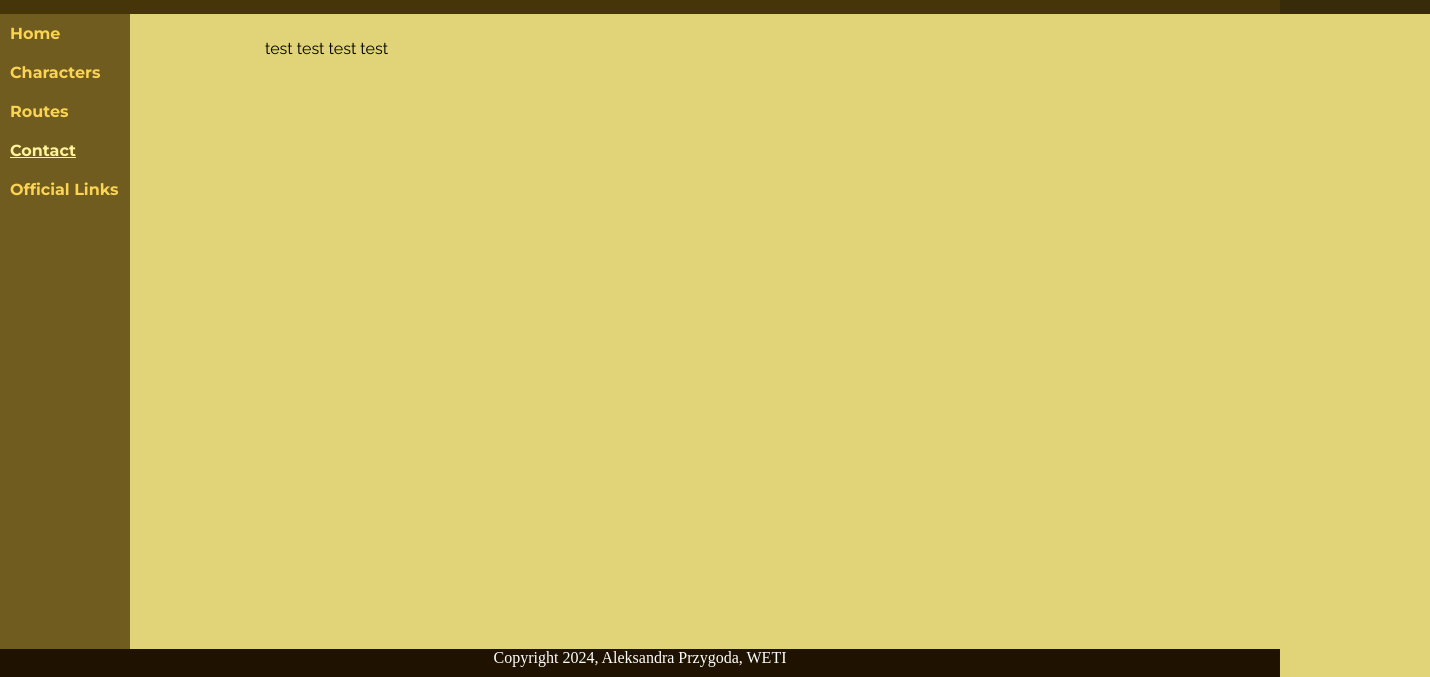
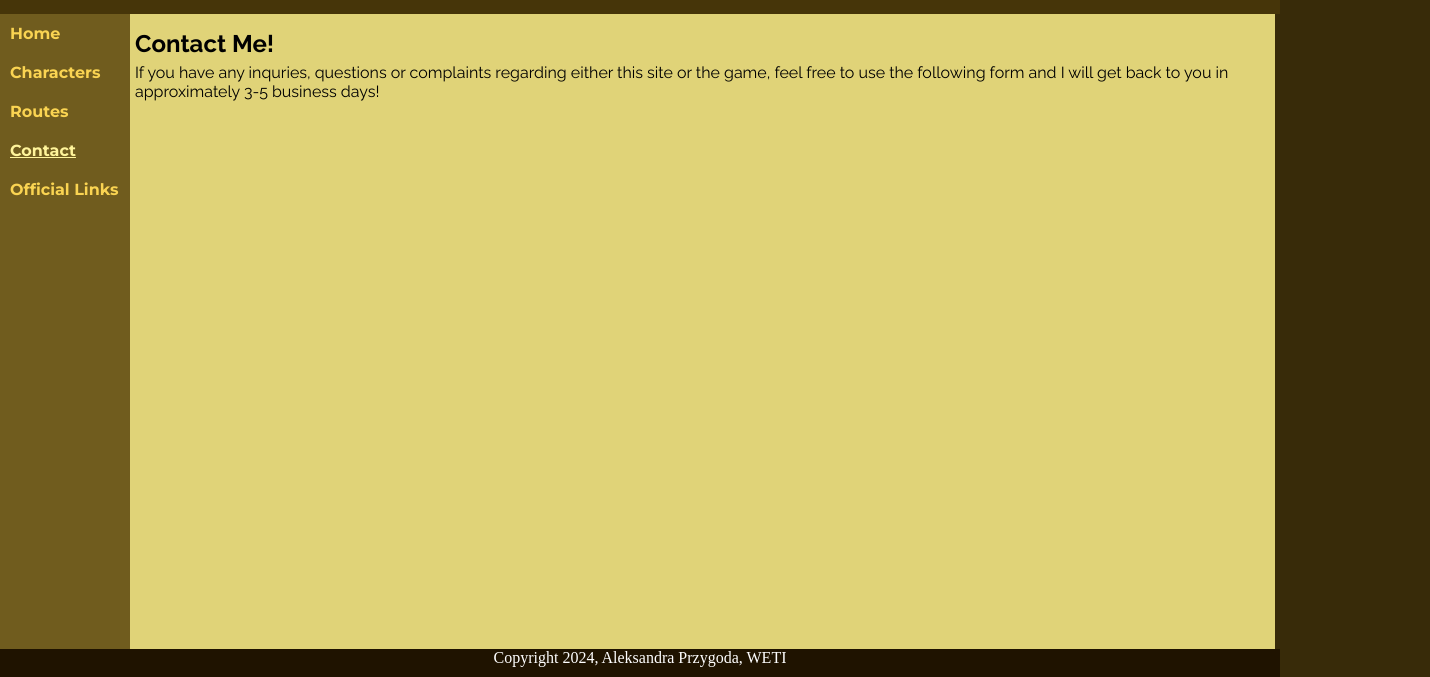
Before and after one commit to 7axp07/Hypertext-Hypermedia-Project-1, a plain HTML site: page contact.html in a window 1280 px wide. Shown: the part 121-798 px from the top of the page, 1430 px wide, since content can reach past the window. Drawn offline with Linux system fonts and the light colour scheme.

```diff
--- a/contact.html
+++ b/contact.html
@@ -10,7 +10,7 @@
 <body>
     <header>
         <div class="header">
-            <a href="http://msg.cheritz.com/"><img src="imgs\MysMesLogo.webp" alt="Mystic Messenger Logo, ©Cheritz Corporation"></a>
+            <a href="index.html"><img src="imgs\MysMesLogo.webp" alt="Mystic Messenger Logo, ©Cheritz Corporation"></a>
             <h1>Mystic Messenger</h1>
             <h2><em>The Interactive Storytelling Messenger Game</em></h2>
         </div>
@@ -38,13 +38,14 @@
         </nav>
     </div>
 
-    <div id="content">
-        <main id="content">
-            <div>
-                <p>test test test test</p>
-            </div>
+
+        <main class="content">
+            <section>
+                <h1>Contact Me!</h1>
+                <p>If you have any inquries, questions or complaints regarding either this site or the game, feel free to use the following form and I will get back to you in approximately 3-5 business days!</p>
+            </section>
         </main>
-    </div>
+
 
     <div id="footer">
         <footer> Copyright 2024, Aleksandra Przygoda, WETI </footer>
--- a/style.css
+++ b/style.css
@@ -43,7 +43,7 @@
 .navbar ul {
 	font-family: 'Montserrat', sans-serif;
 	width: 130px;
-	height: 1080px;
+	height: 100%;
 	overflow: hidden;
 	position: absolute;
 	background-color: #705C1E;
@@ -115,13 +115,13 @@
 	padding-right: 20px;
 }
 
- .info p{
+ .content p{
 	 word-wrap: break-word;
  }
 
-#content {
+.content {
 	font-family: "Raleway", sans-serif;
-	width: 100%;
+	width: 100%-130px;
 	height: 100%;
 	background: #E0D378;
 	display: flex;
@@ -132,14 +132,16 @@
 	margin-right: 5px;
 }
 
-#content img {
+
+
+.content img {
 	height: auto;
 	width: 70%;
 }
 
 
 
-footer {
+#footer {
 	height: 30px;
 	background: #1F1300;
 	color: #FFF;
@@ -261,7 +263,7 @@
 		background-color: #705C1E;
 		float: right;
 	}
-	#content {
+	.content {
 		padding-left: 10px;
 		padding-right: 10px;
 		padding-top: 50px;
```
Also changed, not shown: characters.html (+1 -1 lines), index.html (+3 -3 lines), routes.html (+1 -1 lines).
